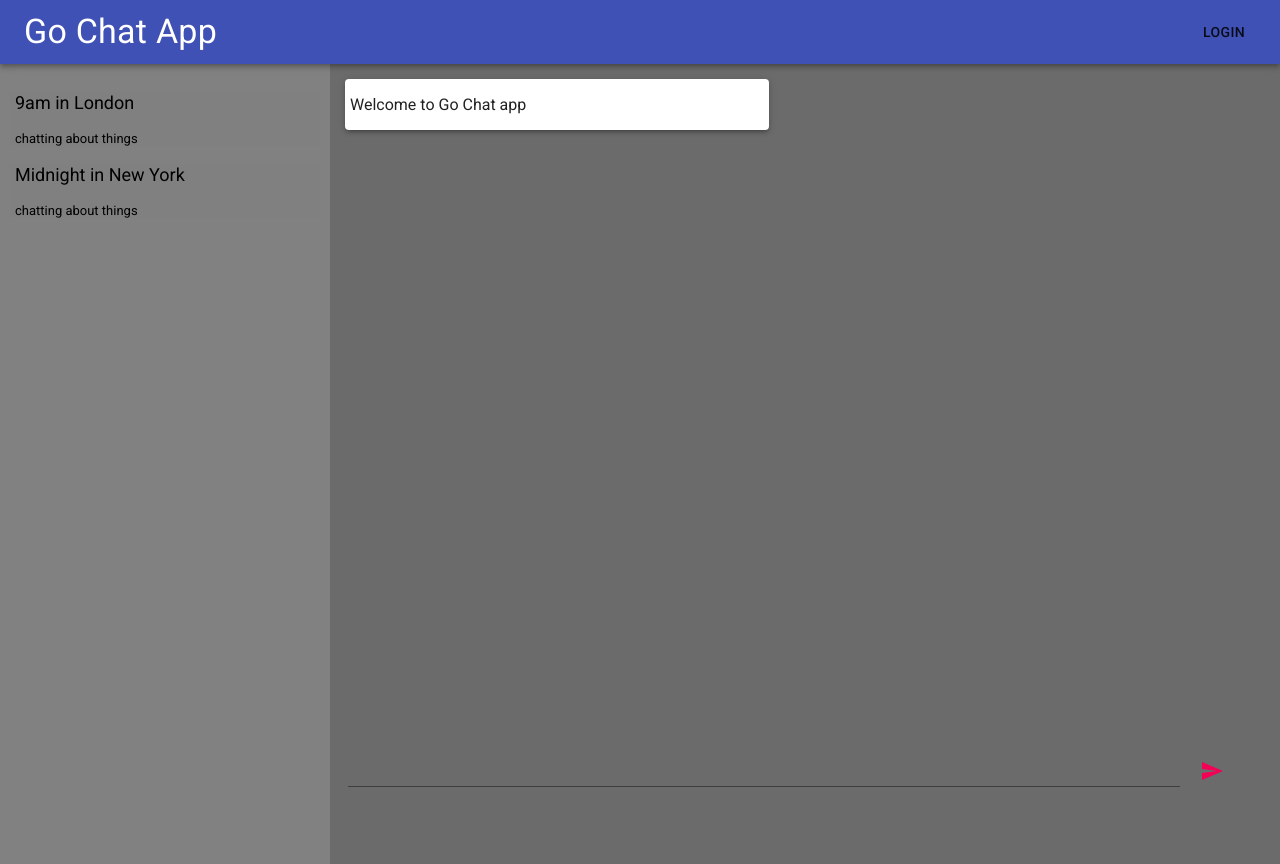
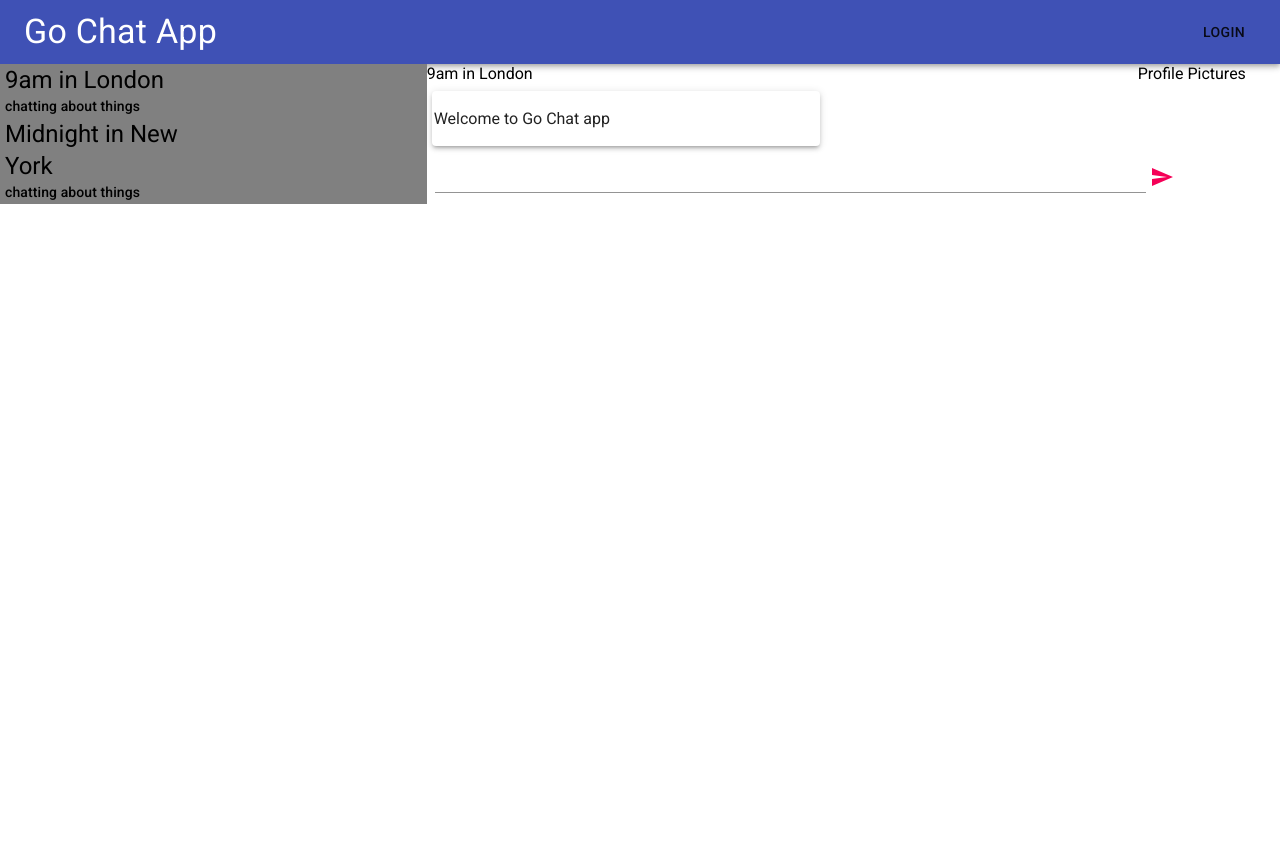
Before and after one commit to camin-mccluskey/go-chat-app, a React (Create React App) app in the folder chatapp/: page / in a window 1280 px wide. After the commit the page ends 800 px from the top, so only its background shows below. Built offline with nearby package versions, Linux system fonts and the light colour scheme.

Commit message:
Use Grid layout for components

```diff
--- a/chatapp/src/App.js
+++ b/chatapp/src/App.js
@@ -1,4 +1,5 @@
 import React, { useState } from 'react';
+import { Grid } from '@material-ui/core';
 import { Input } from './components/input/Input';
 import { Message } from './components/message/Message';
 import { Nav } from './components/nav/Nav';
@@ -11,27 +12,40 @@ function App() {
   const [messages, setMessages] = useState([{content: "Welcome to Go Chat app", author: 0}]);
 
   return (
-    <div className="App">
-      <Nav />
-      <div className="Container">
-        <div className="ChatNav">
+    <Grid container direction="column">
+
+      <Grid item xs={12}>
+        <Nav />
+      </Grid>
+
+      <Grid container item xs={12}>
+        <Grid item xs={4}>
           <Room title="9am in London" description="chatting about things"/>
           <Room title="Midnight in New York" description="chatting about things"/>
-        </div>
-        <div className="ChatArea">
-          <div>
+        </Grid>
+
+        <Grid container item xs={8}>
+          <Grid container item xs={12}>
+            <Grid item xs={10}>
+              9am in London
+            </Grid>
+            <Grid xs={2}>
+              Profile Pictures
+            </Grid>
+          </Grid>
+
+          <Grid container item xs={12} direction="column">
             {messages.map((msg, i) => {
               return (
                 <Message content={msg.content} fromUser={msg.author === USER_ID} />
               );
             })}
-          </div>
-          <div className="ChatInput">
-            <Input onSend={(msg) => setMessages([...messages, {content: msg, author: USER_ID}])}/>
-          </div>
-        </div>
-      </div>
-    </div>
+          </Grid>
+          <Input onSend={(msg) => setMessages([...messages, {content: msg, author: USER_ID}])}/>
+        </Grid>
+      </Grid>
+
+    </Grid>
   );
 }
 
--- a/chatapp/src/components/input/Input.jsx
+++ b/chatapp/src/components/input/Input.jsx
@@ -1,14 +1,7 @@
 import React, { useState } from 'react';
 import PropTypes from 'prop-types';
-import { TextField, IconButton, makeStyles } from '@material-ui/core';
+import { TextField, IconButton, Grid } from '@material-ui/core';
 import SendIcon from '@material-ui/icons/Send';
-
-const useStyles = makeStyles({
-  container: {
-    display: "flex"
-  }
-});
-
 
 export const Input = ({ onSend }) => {
   const [message, setMessage] = useState('');
@@ -20,9 +13,9 @@ export const Input = ({ onSend }) => {
     }
   }
 
-  const classes = useStyles();
   return (
-    <div className={classes.container}>
+    <Grid container>
+      <Grid item xs={10}>
         <TextField
           value={message}
           id="standard-full-width"
@@ -40,10 +33,13 @@ export const Input = ({ onSend }) => {
             }
           }}
         />
+      </Grid>
+      <Grid item xs={2}>
         <IconButton onClick={() => sendMessage(message)} color="secondary" aria-label="send message">
           <SendIcon />
         </IconButton>
-    </div>
+      </Grid>
+    </Grid>
   );
 }
 
--- a/chatapp/src/components/message/Message.jsx
+++ b/chatapp/src/components/message/Message.jsx
@@ -7,7 +7,7 @@ const useStyles = makeStyles({
   container: {
     display: "flex",
     maxWidth: "45%",
-    paddingLeft: "5px",
+    padding: "2px",
     margin: "5px",
     background: (fromUser) => fromUser ? "blue" : "white"
   }
--- a/chatapp/src/components/nav/Nav.jsx
+++ b/chatapp/src/components/nav/Nav.jsx
@@ -14,7 +14,6 @@ const useStyles = makeStyles({
 export const Nav = () => {
   const classes = useStyles();
   return (
-    <div className={classes.container}>
       <AppBar position="static">
         <Toolbar>
           <Typography variant="h4" className={classes.title}>
@@ -25,6 +24,5 @@ export const Nav = () => {
           </Button>
         </Toolbar>
       </AppBar>
-    </div>
   );
 }
--- a/chatapp/src/components/room/Room.jsx
+++ b/chatapp/src/components/room/Room.jsx
@@ -1,27 +1,27 @@
 import React from 'react';
 import PropTypes from 'prop-types';
 import { makeStyles } from '@material-ui/core/styles';
+import { Grid, Typography } from '@material-ui/core';
+
 
 const useStyles = makeStyles({
   container: {
     backgroundColor: "gray",
     paddingLeft: "5px"
-  },
-  title: {
-    fontSize: "large"
-  },
-  subtitle: {
-    fontSize: "small"
   }
 });
 
 export const Room = ({title, description}) => {
   const classes = useStyles();
   return (
-    <div className={classes.container}>
-      <p className={classes.title}>{title}</p>
-      <p className={classes.subtitle}>{description}</p>
-    </div>
+    <Grid container direction="column" className={classes.container}>
+      <Grid xs={6}>
+        <Typography variant="h5">{title}</Typography>
+      </Grid>
+      <Grid xs={6}>
+        <Typography variant="subtitle2">{description}</Typography>
+      </Grid>
+    </Grid>
   );
 };
 
```
Also changed, not shown: 1 other file (tests, documents, lock files or other folders). Lines whose indentation alone changed are shown as unchanged.
